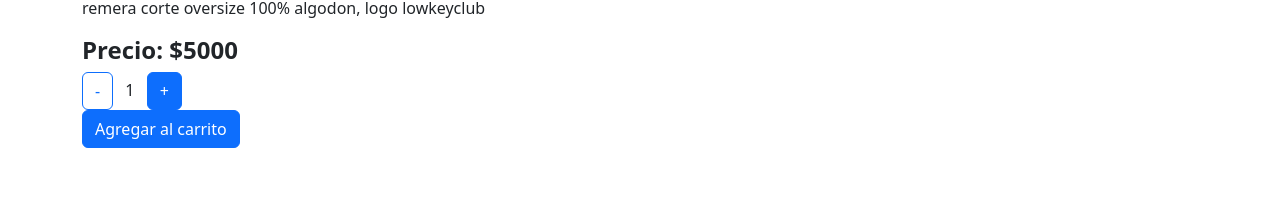
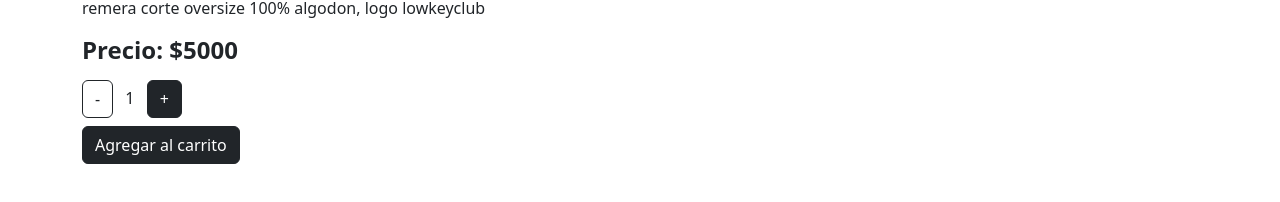
Before and after one commit to nachoguarino/page-SPA, a React (Vite) app: page /detail/1 in a window 1280 px wide. Shown: the part 584-786 px from the top of the page. Built offline with nearby package versions, Linux system fonts and the light colour scheme.

Commit message:
PreEntrega2Guarino

```diff
--- a/src/App.jsx
+++ b/src/App.jsx
@@ -15,7 +15,7 @@ function App() {
 
           <Routes>
             <Route path='/' element= { <ItemListContainer/> } />
-            <Route path='/productos/:categoryId' element= { <ItemListContainer/> } />
+            <Route path='/productos/:categoriaId' element= { <ItemListContainer/> } />
             <Route path='/detail/:itemId' element= { <ItemDetailContainer/> } />
             <Route path='*' element= { <Navigate to={"/"} /> } />
           </Routes>
--- a/src/components/ItemCounter/ItemCounter.jsx
+++ b/src/components/ItemCounter/ItemCounter.jsx
@@ -12,9 +12,9 @@ export const ItemCounter = ({stock, setCantidad, cantidad}) => {
 
     return 	(
         <div>
-            <button onClick={handleRestar} className="btn btn-outline-primary">-</button>
+            <button onClick={handleRestar} className="btn btn-outline-dark my-2">-</button>
             <span className="mx-2"> {cantidad} </span>
-            <button onClick={handleSumar} className="btn btn-primary">+</button>
+            <button onClick={handleSumar} className="btn btn-dark my-2">+</button>
         </div>
     ) 	}
 
--- a/src/components/ItemDetail/ItemDetail.jsx
+++ b/src/components/ItemDetail/ItemDetail.jsx
@@ -20,7 +20,7 @@ const ItemDetail = ({item}) => {
                 setCantidad={setCantidad}
                 cantidad={cantidad}
             />
-            <button onClick={handleAgregar} className="btn btn-primary">Agregar al carrito</button>
+            <button onClick={handleAgregar} className="btn btn-dark">Agregar al carrito</button>
         </div>
     )
 }
--- a/src/components/itemListContainer/itemListContainer.jsx
+++ b/src/components/itemListContainer/itemListContainer.jsx
@@ -2,7 +2,7 @@
 import { Component, PureComponent, useEffect, useState } from 'react'
 import { pedirDatos } from '../../helpers/PedirDatos'
 import ItemList from '../ItemList/ItemList'
-import { useParams,useSearchParams } from 'react-router-dom'
+import { useParams, useSearchParams } from 'react-router-dom'
 
 export const ItemListContainer = () =>{
 
@@ -26,8 +26,8 @@ useEffect(() => {
                 }
 
             })
-            .catch((err) => console.log(err))
-            .finally (() => setLoading(false))
+            .catch( (err) => console.log(err) )
+            .finally( () => setLoading(false) )
     }, [categoriaId])
 
 const listado = search
```
